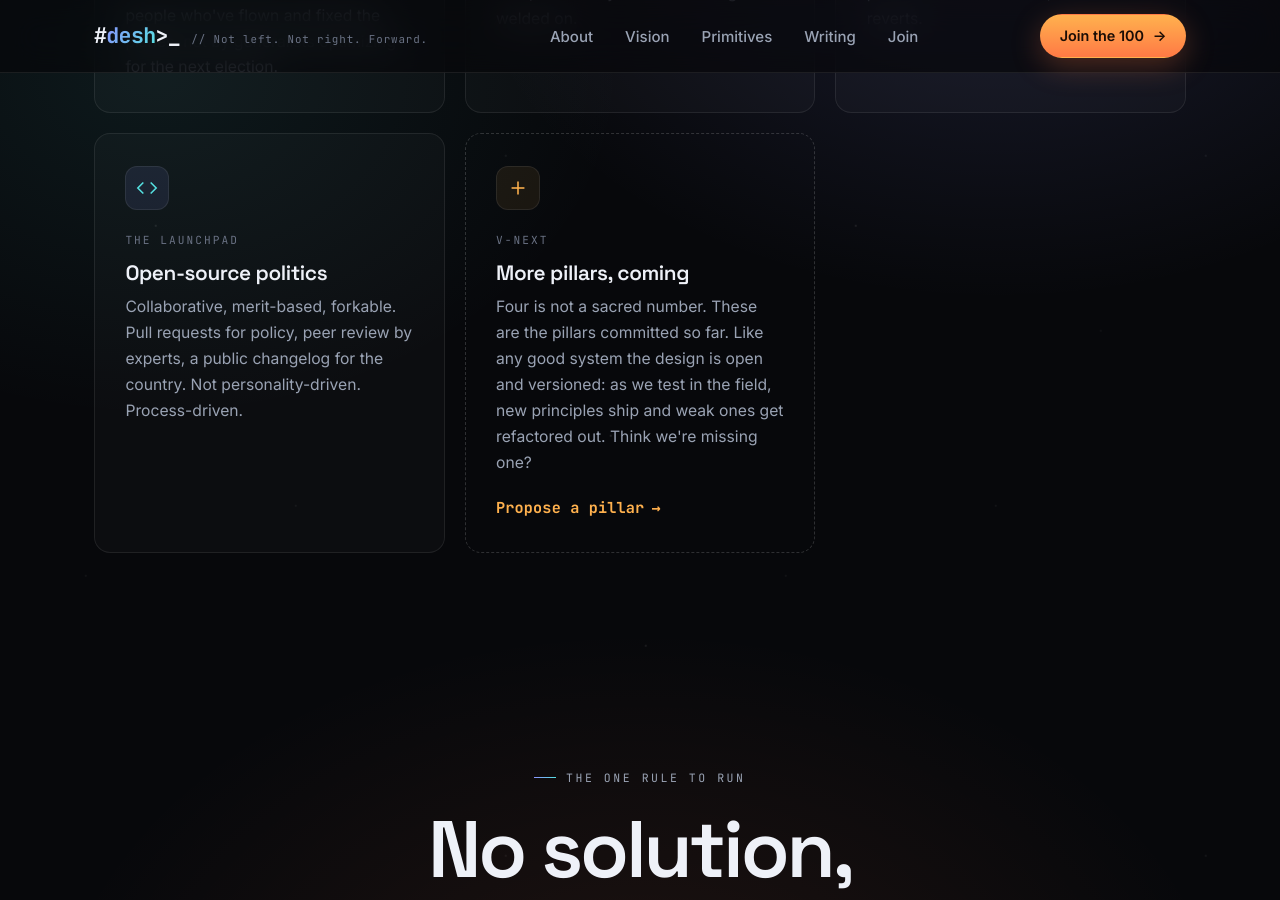
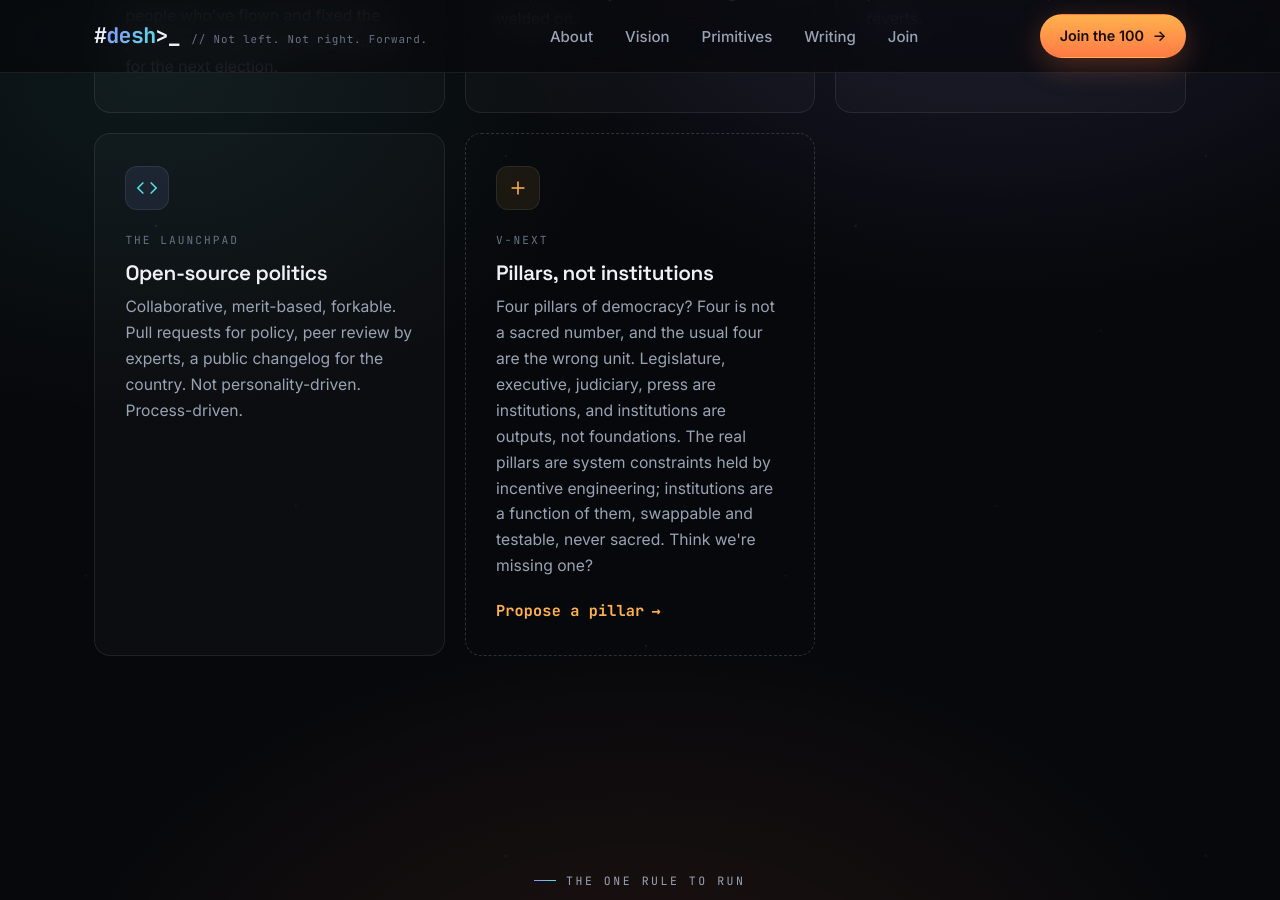
Before and after one commit to join-desh/website, a Jekyll site: the page built from index.md, in a window 1280 px wide and 900 px high, scrolled down 4042 px. Built offline with Jekyll 4.4.1, drawn with Linux system fonts in a browser that asks for light colours.

Commit message:
Fifth card: 'Pillars, not institutions'
Reframe per Anub: the classic four pillars (legislature, executive, judiciary,
press) are institutions, i.e. outputs, not foundations. The real pillars are
system constraints held by incentive engineering; institutions are a function
of them, swappable and testable, never sacred.

Co-Authored-By: Claude Opus 4.8 (1M context) <noreply@anthropic.com>
Claude-Session: https://claude.ai/code/session_01ML9XYGFVNXYvcqAfbdoJkb

```diff
--- a/index.md
+++ b/index.md
@@ -134,8 +134,8 @@ description: "DESH (Democratically Elected System Hackers) is a software-defined
       <div class="card card-next reveal">
         <div class="ic"><svg viewBox="0 0 24 24" fill="none" stroke="currentColor" stroke-width="1.7"><line x1="12" y1="5" x2="12" y2="19"/><line x1="5" y1="12" x2="19" y2="12"/></svg></div>
         <span class="kicker">v-next</span>
-        <h3>More pillars, coming</h3>
-        <p>Four is not a sacred number. These are the pillars committed so far. Like any good system the design is open and versioned: as we test in the field, new principles ship and weak ones get refactored out. Think we're missing one?</p>
+        <h3>Pillars, not institutions</h3>
+        <p>Four pillars of democracy? Four is not a sacred number, and the usual four are the wrong unit. Legislature, executive, judiciary, press are institutions, and institutions are outputs, not foundations. The real pillars are system constraints held by incentive engineering; institutions are a function of them, swappable and testable, never sacred. Think we're missing one?</p>
         <a href="mailto:help.me@joindesh.in?subject=A%20pillar%20you%27re%20missing" class="link-arrow">Propose a pillar <span class="arrow">→</span></a>
       </div>
     </div>
```
